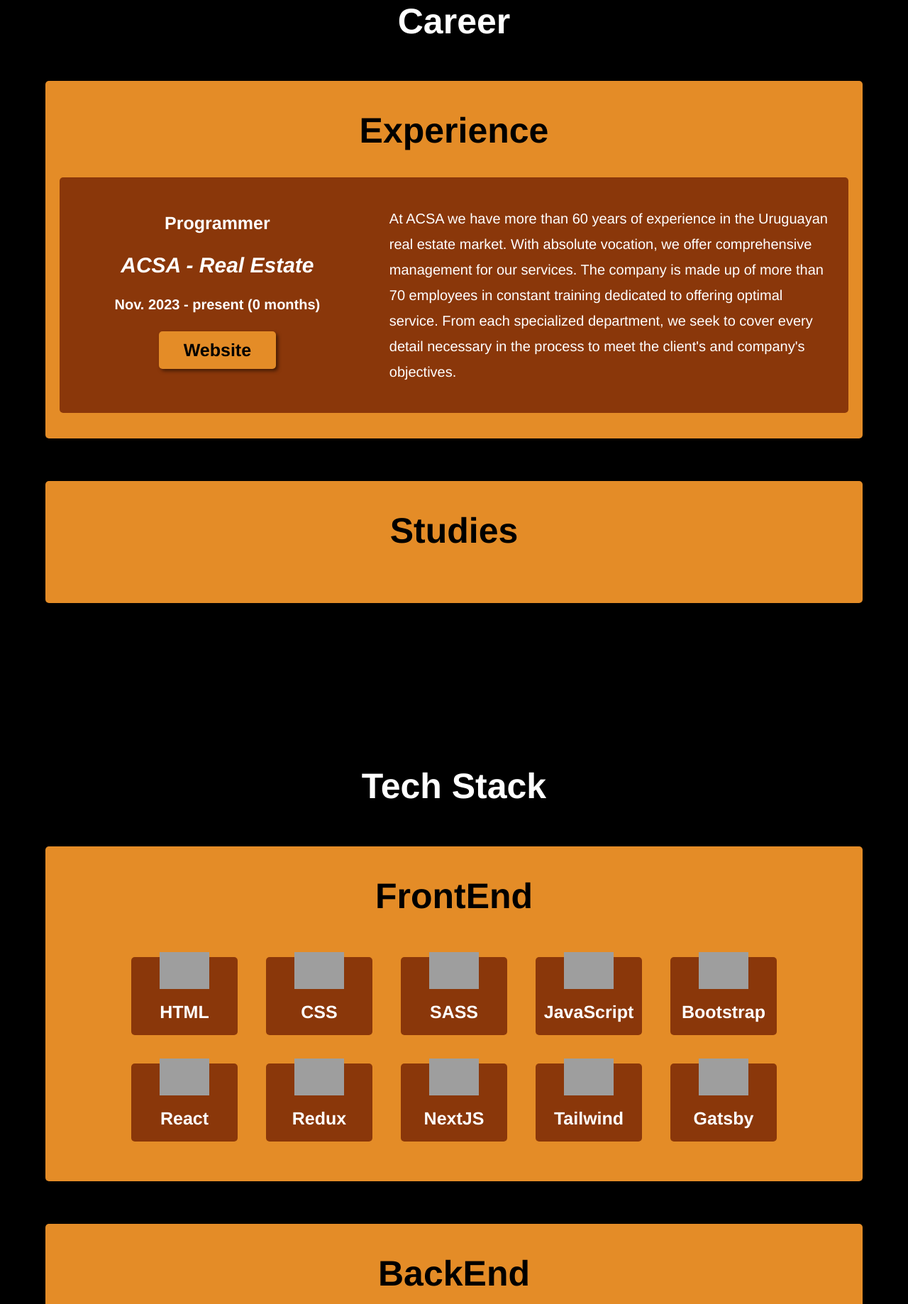
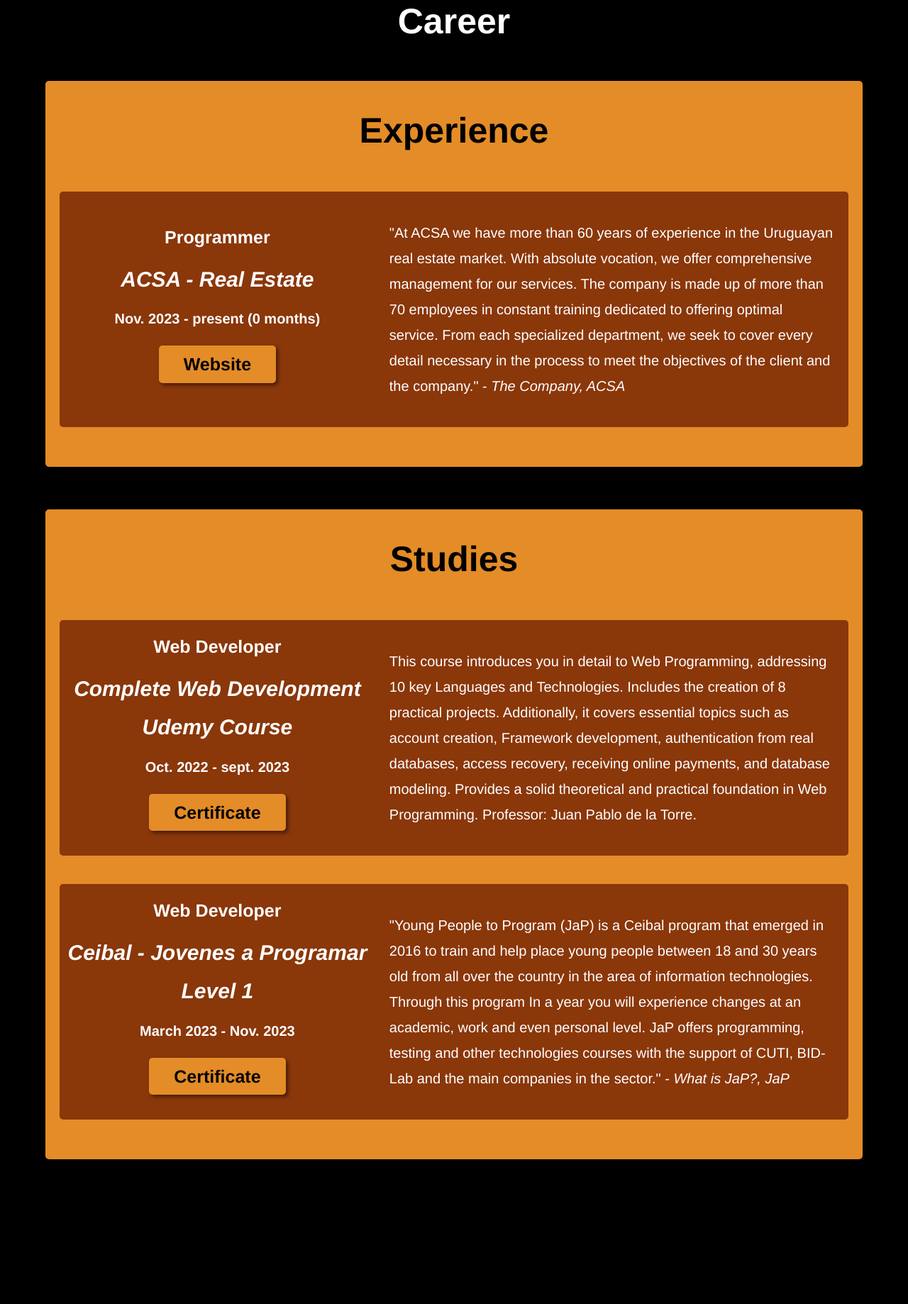
Before and after one commit to ivan-burgio/portfolio, a PHP site: page /aboutme in a window 1280 px wide. Shown: the part 1000-2838 px from the top of the page at 71% size. Run offline with PHP 8.4, Linux system fonts and the light colour scheme; data that the repository does not hold is empty; some libraries are stand-ins or nearby versions; grey boxes are pictures that could not be loaded.

Commit message:
Añadiendo la seccion de estudios

```diff
--- a/src/scss/pages/_aboutme.scss
+++ b/src/scss/pages/_aboutme.scss
@@ -147,6 +147,7 @@
             justify-content: center;
             background-color: v.$marron;
             border-radius: 0.5rem;
+            margin: 2rem auto;
 
             @include m.tablet {
                 flex-direction: row;
@@ -166,9 +167,6 @@
 
             &--info2 {
                 width: 100%;
-                display: flex;
-                align-items: center;
-                justify-content: center;
                 padding: 2rem;
 
                 @include m.tablet {
@@ -189,6 +187,7 @@
 
         &-list {
             display: flex;
+            flex-direction: column;
             width: 100%;
             list-style: none;
             justify-content: center;
--- a/views/pages/aboutme.php
+++ b/views/pages/aboutme.php
@@ -36,8 +36,8 @@
                         </div>
 
                         <p class="aboutme__career-elem--info2">
-                            At ACSA we have more than 60 years of experience in the Uruguayan real estate market. With absolute vocation, we offer comprehensive management for our services.
-                            The company is made up of more than 70 employees in constant training dedicated to offering optimal service. From each specialized department, we seek to cover every detail necessary in the process to meet the client's and company's objectives.
+                            "At ACSA we have more than 60 years of experience in the Uruguayan real estate market. With absolute vocation, we offer comprehensive management for our services.
+                            The company is made up of more than 70 employees in constant training dedicated to offering optimal service. From each specialized department, we seek to cover every detail necessary in the process to meet the objectives of the client and the company." - <i>The Company, ACSA</i>
                         </p>
                     </li>
                 </ul>
@@ -45,8 +45,37 @@
 
             <div data-aos="fade-up" class="aboutme__career-section">
                 <p class="aboutme__career-titules">Studies</p>
+
                 <ul class="aboutme__career-list">
+                    <li class="aboutme__career-elem">
+                        <div class="aboutme__career-elem--info">
+                            <p class="aboutme__career-title">Web Developer</p>
+                            <i class="aboutme__career-company">Complete Web Development</i>
+                            <i class="aboutme__career-company">Udemy Course</i>
+                            <p class="aboutme__career-duration">Oct. 2022 - sept. 2023</p>
+                            <a class="btnGeneral" href="https://udemy-certificate.s3.amazonaws.com/image/UC-945084bb-0e21-48ad-b3d8-0f7e0ef4da4b.jpg" target="_blank">Certificate</a>
+                        </div>
 
+                        <p class="aboutme__career-elem--info2">
+                            This course introduces you in detail to Web Programming, addressing 10 key Languages and Technologies. Includes the creation of 8 practical projects. Additionally, it covers essential topics such as account creation, Framework development, authentication from real databases, access recovery, receiving online payments, and database modeling. Provides a solid theoretical and practical foundation in Web Programming. Professor: Juan Pablo de la Torre.
+                        </p>
+                    </li>
+
+                    <li class="aboutme__career-elem">
+                        <div class="aboutme__career-elem--info">
+                            <p class="aboutme__career-title">Web Developer</p>
+                            <i class="aboutme__career-company">Ceibal - Jovenes a Programar</i>
+                            <i class="aboutme__career-company">Level 1</i>
+                            <p class="aboutme__career-duration">March 2023 - Nov. 2023</p>
+                            <a class="btnGeneral" href="/build/img/certificado_jap.pdf" target="_blank">Certificate</a>
+                        </div>
+
+                        <p class="aboutme__career-elem--info2">
+                            "Young People to Program (JaP) is a Ceibal program that emerged in 2016 to train and help place young people between 18 and 30 years old from all over the country in the area of information technologies. Through this program In a year you will experience changes at an academic, work and even personal level.
+
+                            JaP offers programming, testing and other technologies courses with the support of CUTI, BID-Lab and the main companies in the sector." - <i>What is JaP?, JaP</i>
+                        </p>
+                    </li>
                 </ul>
             </div>
         </div>
```
Also changed, not shown: public/build/css/app.css, 3 other files.
